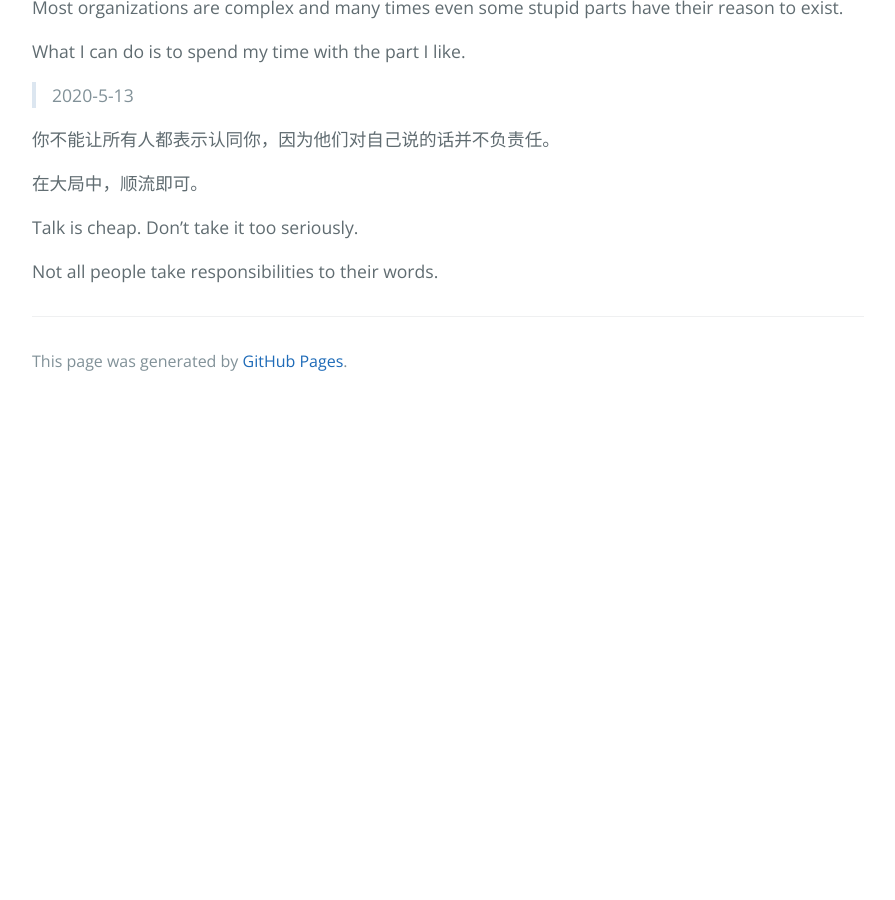
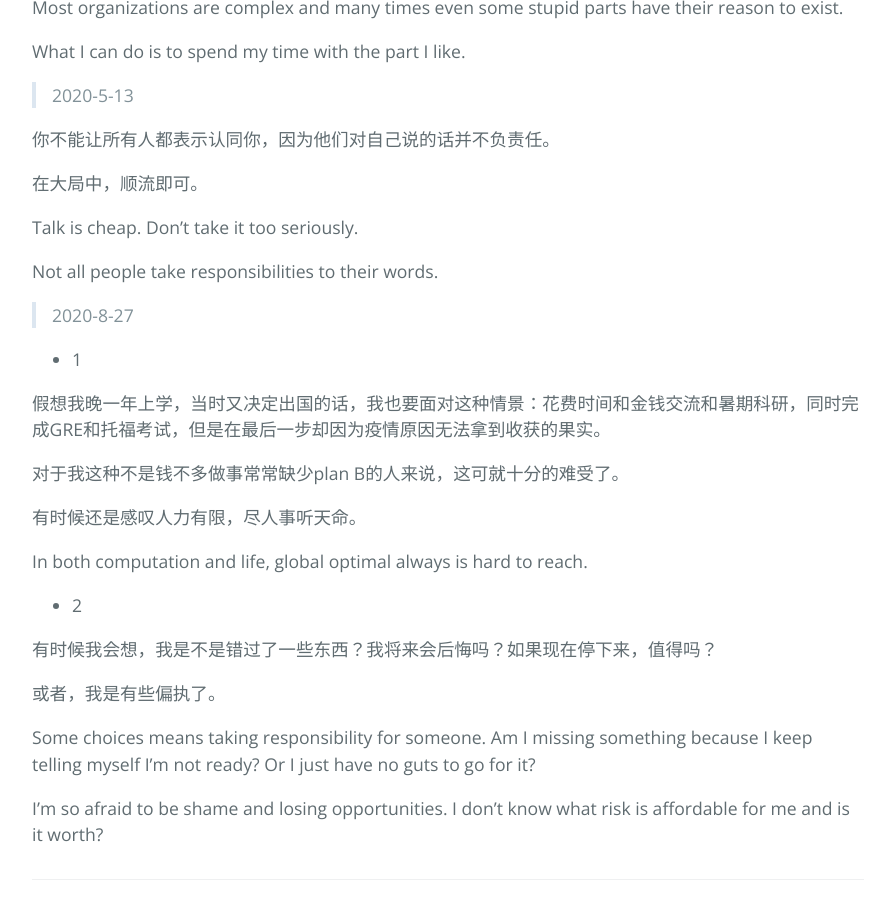
Before and after one commit to caojiahao13/caojiahao13.github.io, a Jekyll site: the page built from Personal_Thoughts/Personal_Thoughts.md, in a window 1280 px wide and 900 px high, scrolled down 944 px. Shown: the whole window, without its empty margins (192-1087 px from the left). Built offline with Jekyll 4.4.1, drawn with Linux system fonts in a browser that asks for light colours; before the commit the page ends 1349 px from its top, so only the background shows below that; some of the changed text lies outside the part shown.

Commit message:
diary-8-27

```diff
--- a/Personal_Thoughts/Personal_Thoughts.md
+++ b/Personal_Thoughts/Personal_Thoughts.md
@@ -42,3 +42,25 @@ What I can do is to spend my time with the part I like.
 Talk is cheap. Don't take it too seriously.
 
 Not all people take responsibilities to their words.
+
+> 2020-8-27
+
+* 1
+
+假想我晚一年上学，当时又决定出国的话，我也要面对这种情景：花费时间和金钱交流和暑期科研，同时完成GRE和托福考试，但是在最后一步却因为疫情原因无法拿到收获的果实。
+
+对于我这种不是钱不多做事常常缺少plan B的人来说，这可就十分的难受了。
+
+有时候还是感叹人力有限，尽人事听天命。
+
+In both computation and life, global optimal always is hard to reach.
+
+* 2
+
+有时候我会想，我是不是错过了一些东西？我将来会后悔吗？如果现在停下来，值得吗？
+
+或者，我是有些偏执了。
+
+Some choices means taking responsibility for someone. Am I missing something because I keep telling myself I'm not ready? Or I just have no guts to go for it?
+
+I'm so afraid to be shame and losing opportunities. I don't know what risk is affordable for me and is it worth?
```
Also changed, not shown: other parts of Personal_Thoughts/Personal_Thoughts.md (+2 -2 lines).
